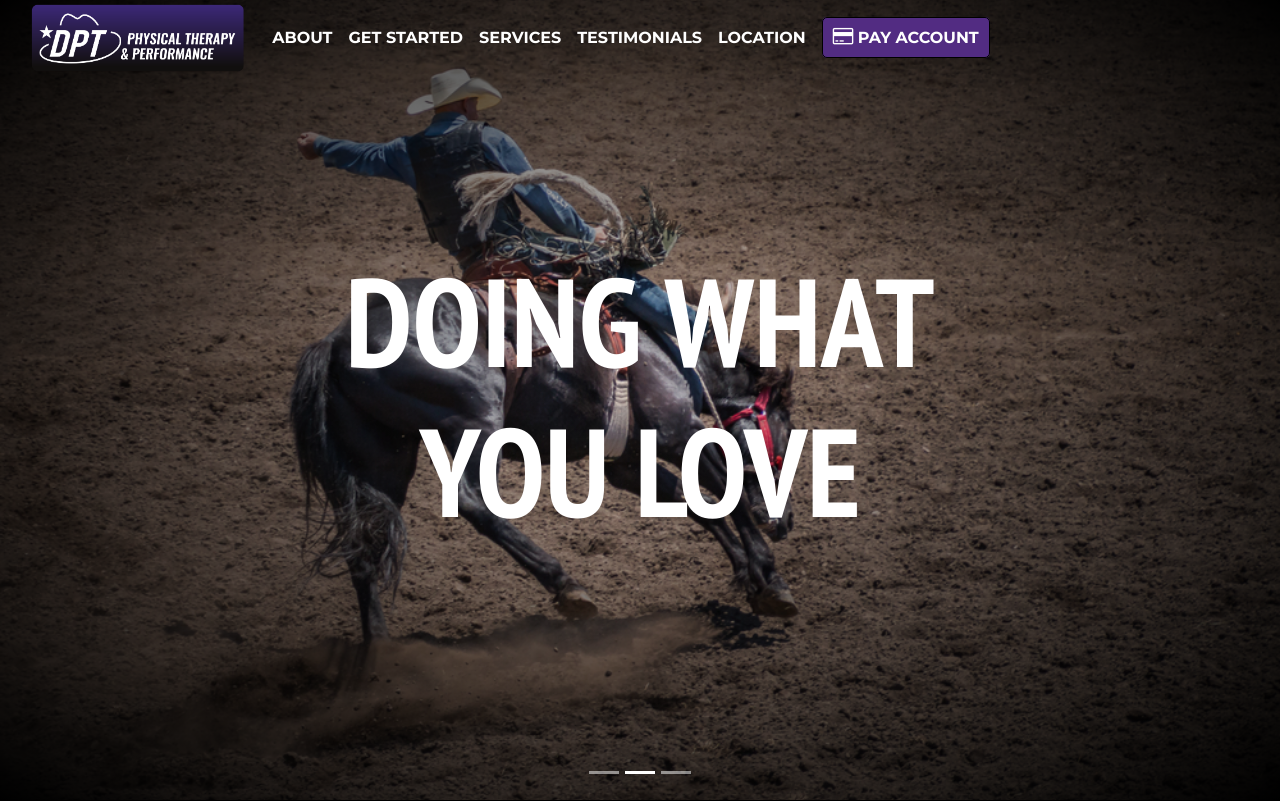
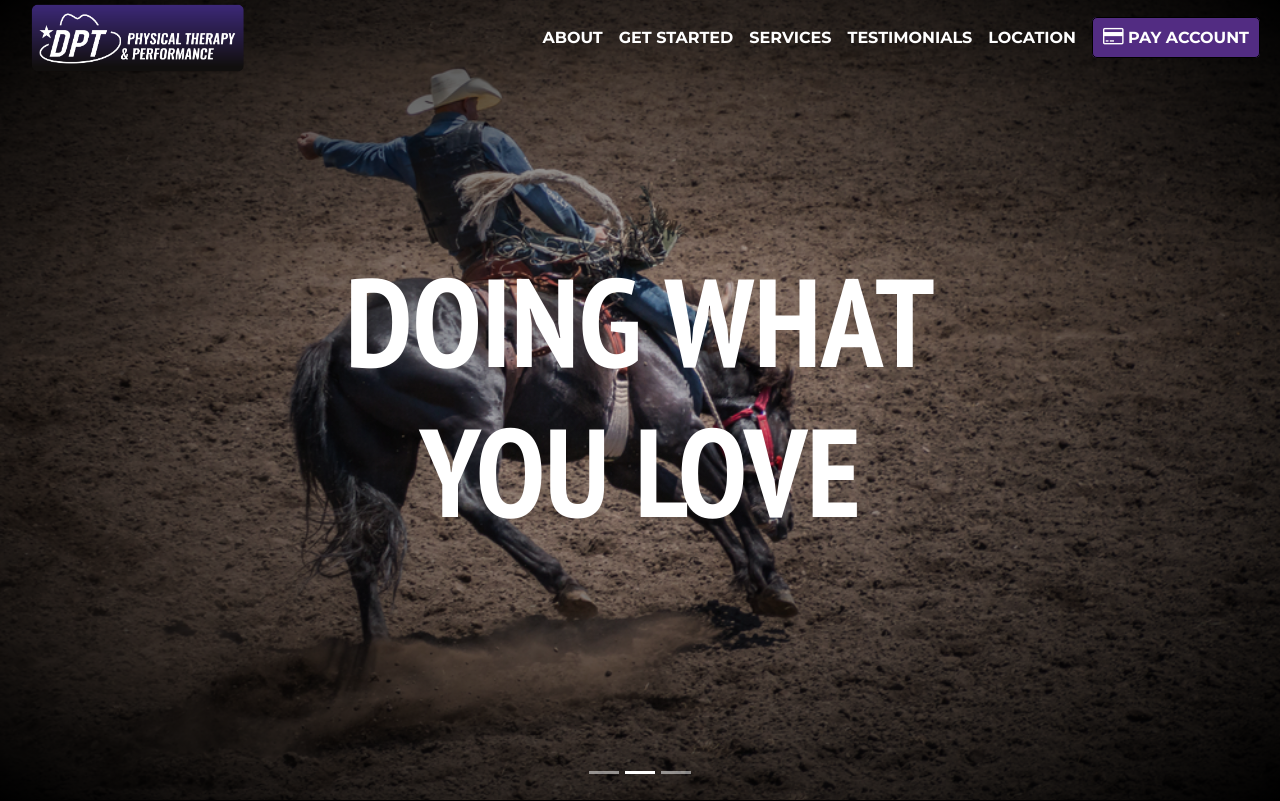
Before and after one commit to jmcginty15/dpt-therapy, a React (Create React App) app in the folder client/: page / in a window 1280 px wide. Shown: the top 801 px of the page. Built offline with nearby package versions, Linux system fonts and the light colour scheme.

Commit message:
navbar adjustment

```diff
--- a/client/src/components/nav/NavBar.js
+++ b/client/src/components/nav/NavBar.js
@@ -65,14 +65,14 @@ const NavBar = () => {
 
     return (
         <div className="NavBar">
-            <Navbar id="Nav" expand="lg" style={{ backgroundColor: backgroundColor }} light={backgroundColor === '#ffffff'} dark={backgroundColor !== '#ffffff'} fixed="top">
+            <Navbar id="Nav" style={{ backgroundColor: backgroundColor }} light={backgroundColor === '#ffffff'} dark={backgroundColor !== '#ffffff'} expand="lg" fixed="top">
                 <NavbarBrand href="/" id="brand-logo-container">
                     <img src={logo} height={75} />
                     {/* <NavLogo id="brand-logo" width={150} height={150} style={{ color: textColor }} /> */}
                 </NavbarBrand>
                 <NavbarToggler onClick={toggleOpen} />
                 <Collapse isOpen={open} navbar>
-                    <Nav navbar>
+                    <Nav className="ms-auto" navbar>
                         <NavItem className="NavBar-item">
                             <NavLink onClick={() => navigate('/about', false)} style={{ color: textColor }}><span className="NavBar-link">ABOUT</span></NavLink>
                         </NavItem>
```
